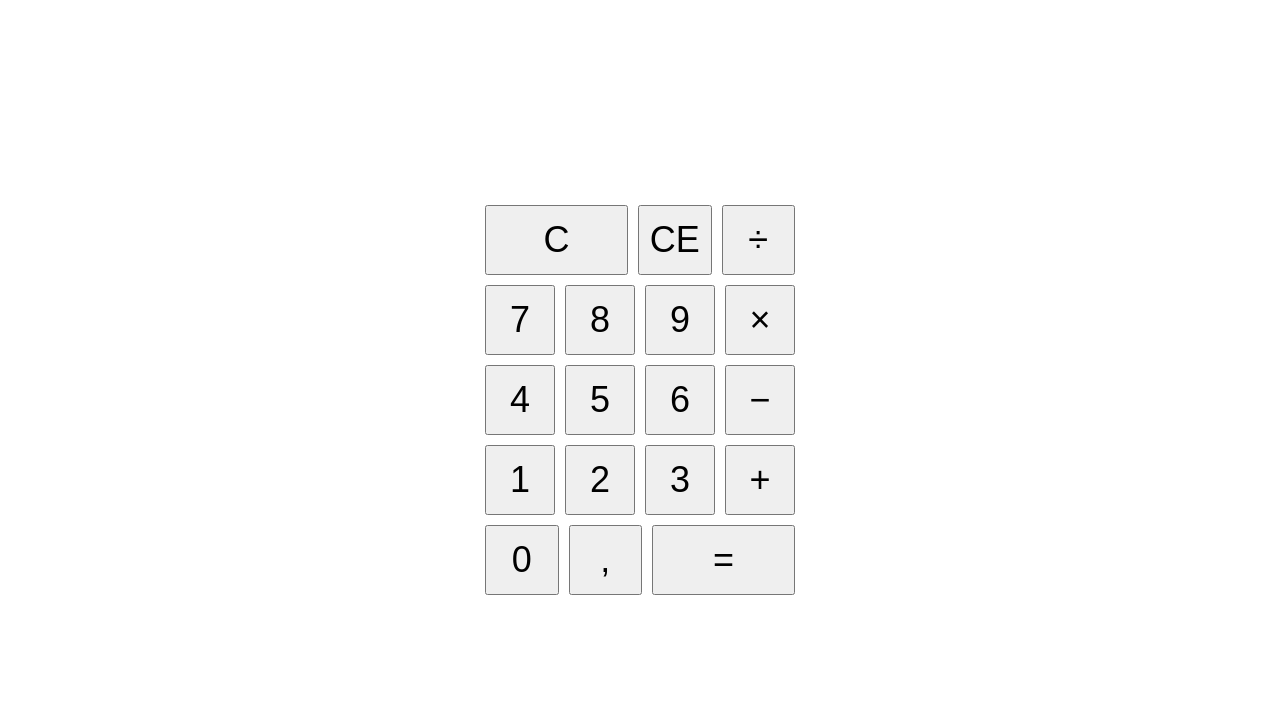
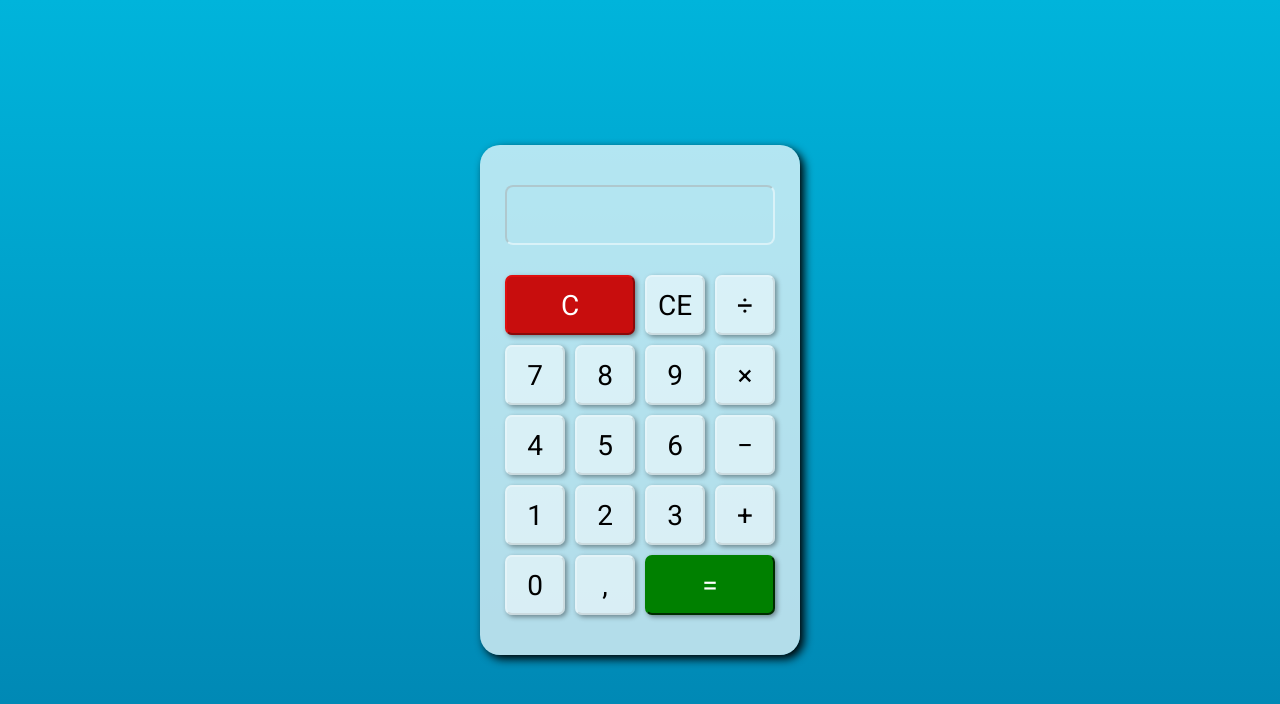
Before and after one commit to ig0r-ferreira/7daysofcode-alura-logica-js, a plain HTML site: page day-7/index.html in a window 1280 px wide. Drawn offline with Linux system fonts and the light colour scheme.

Commit message:
Estiliza a calculadora

```diff
--- a/day-7/index.html
+++ b/day-7/index.html
@@ -10,34 +10,29 @@
     <div id="calculadora">
         <div id="display"></div>
         <div id="painel-botoes">
-            <div class="grupo-botoes">
+
                 <button type="button" id="botao-limpar">C</button>
                 <button type="button" id="botao-backspace">CE</button>
                 <button type="button" id="botao-dividir">&#247;</button>
-            </div>
-            <div class="grupo-botoes">
+
                 <button type="button" id="botao-7">7</button>
                 <button type="button" id="botao-8">8</button>
                 <button type="button" id="botao-9">9</button>
                 <button type="button" id="botao-multiplicar">&#215;</button>
-            </div>
-            <div class="grupo-botoes">
+
                 <button type="button" id="botao-4">4</button>
                 <button type="button" id="botao-5">5</button>
                 <button type="button" id="botao-6">6</button>
                 <button type="button" id="botao-subtrair">&#8722;</button>
-            </div>
-            <div class="grupo-botoes">
+
                 <button type="button" id="botao-1">1</button>
                 <button type="button" id="botao-2">2</button>
                 <button type="button" id="botao-3">3</button>
                 <button type="button" id="botao-somar">&#43;</button>
-            </div>
-            <div class="grupo-botoes">
+
                 <button type="button" id="botao-0">0</button>
                 <button type="button" id="botao-virgula">,</button>
                 <button type="button" id="botao-calcular">=</button>
-            </div>
         </div>
     </div>
 </body>
--- a/day-7/style.css
+++ b/day-7/style.css
@@ -1,4 +1,7 @@
+@import url('https://fonts.googleapis.com/css2?family=Roboto&display=swap');
+
 * {
+    font-family: "Roboto", sans-serif;
     padding: 0;
     margin: 0;
     box-sizing: border-box;
@@ -9,24 +12,79 @@ html, body {
 }
 
 body {
+    background: #00B4DB;
+    background: -webkit-linear-gradient(to top, #0083B0, #00B4DB);
+    background: linear-gradient(to top, #0083B0, #00B4DB);
+
     display: flex;
     justify-content: center;
     align-items: center;
 }
 
-.grupo-botoes {
+
+#calculadora {
+    background: rgba(255, 255, 255, 0.7);
+    padding: 25px;
+    border-radius: 20px;
+
     display: flex;
+    flex-direction: column;
+    box-shadow: 4px 4px 10px black;
+}
+
+#display {
+    width: 100%;
+    height: 60px;
+    border-radius: 8px;
+    border: 2px inset rgba(255, 255, 255, 0.5);
+    margin: 15px 0;
+}
+
+#painel-botoes {
+    display: grid;
+    grid-template-columns: repeat(4, 1fr);
+    grid-template-rows: repeat(5, 1fr);
+    grid-gap: 10px;
+    margin: 15px 0;
 }
 
 button {
-    flex: 1;
-    font-size: 36px;
-    width: 70px;
-    height: 70px;
-    margin: 5px;
-    /* border-radius: 10px; */
+    text-align: center;
+    background: rgba(255, 255, 255, 0.5);
+    font-size: 28px;
+    width: 60px;
+    height: 60px;
+    border-radius: 7px;
+    border-color: rgba(255, 255, 255, 0.3);
+    box-shadow: 2px 2px 5px rgba(0, 0, 0, 0.4);
 }
 
-#botao-calcular, #botao-limpar {
-    flex: 2
+
+#botao-calcular {
+    width: 100%;
+    color: white;
+    background-color:green;
+    border-color: green;
+    grid-row-start: 5;
+    grid-row-end: 6;
+    grid-column-start: 3;
+    grid-column-end: 5;
+
 }
+
+#botao-limpar {
+    width: 100%;
+    color: white;
+    background-color: #c80d0d;
+    border-color: #df0f0f;
+    grid-row-start: 1;
+    grid-row-end: 2;
+    grid-column-start: 1;
+    grid-column-end: 3;
+}
+
+button:hover {
+    color: white;
+    background-color: black;
+    border-color: white;
+}
```
